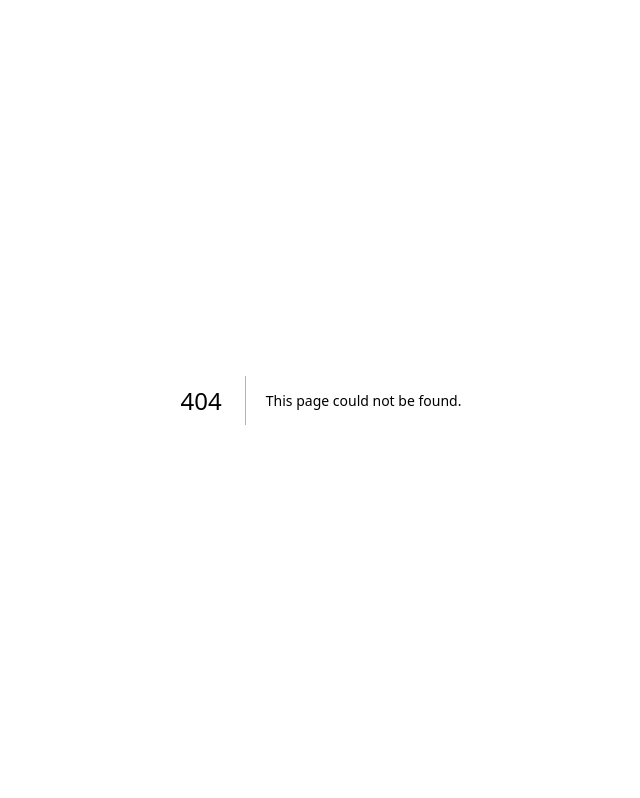
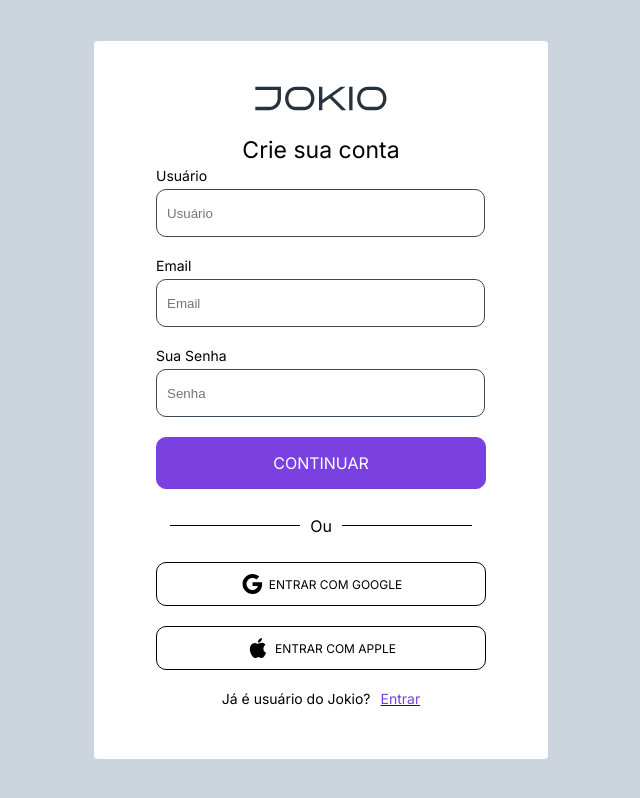
Before and after one commit to meme-facts/jokio-web, a Next.js app: page /register in a window 1280 px wide. Before the commit this address had no page. Shown: the whole page, without its empty margins (319-959 px from the left). Built offline with nearby package versions, Linux system fonts and the light colour scheme.

Commit message:
feat: create signup page

```diff
--- a/src/components/flex/Stacks.tsx
+++ b/src/components/flex/Stacks.tsx
@@ -13,6 +13,7 @@ export const Div = styled.div<IDiv>`
         [name]: props[name as keyof IDiv],
       };
     })};
+
 `;
 
 function HStack({ children, ...props }: PropsWithChildren<IDiv>) {
--- a/src/components/form/Button/index.tsx
+++ b/src/components/form/Button/index.tsx
@@ -59,7 +59,7 @@ export function Button({
                 icon={rightIcon}
               />
             )}
-            <P1>{children}</P1>
+            <P>{children}</P>
           </HStack>
         </StyledButton>
       );
--- /dev/null
+++ b/src/hooks/requests/useMutationSignup.ts
@@ -0,0 +1,11 @@
+import { useMutation, UseMutationResult, useQueryClient } from "react-query";
+import { signup } from "../../requests/signup";
+
+export function useSignupMutation() {
+  const queryClient = useQueryClient();
+  return useMutation(signup, {
+    onSuccess: () => {
+      queryClient.invalidateQueries("signup");
+    },
+  });
+}
--- a/src/pages/index.tsx
+++ b/src/pages/index.tsx
@@ -38,7 +38,7 @@ function SignIn() {
           <Image src="/JOKIO.svg" alt="me" width="132" height="50" />
           <H5>Login</H5>
         </VStack>
-        <VStack alignItems="center" justifyContent="center" gap="30px">
+        <VStack alignItems="center" justifyContent="center" gap="20px">
           <Input
             label="Usuário"
             placeholder="Usuário"
@@ -86,7 +86,7 @@ function SignIn() {
           </Button>
           <HStack alignItems="center" justifyContent="center" gap="10px">
             <P1>Primeira vez no Jokio?</P1>{" "}
-            <Link href="./app">
+            <Link href={'/register'} >
               <P1 color="#7A41E0">Crie sua conta</P1>
             </Link>
           </HStack>
--- /dev/null
+++ b/src/pages/register/index.tsx
@@ -0,0 +1,105 @@
+import { Button } from "@components/form/Button";
+import { Input } from "@components/form/Input";
+import Link from "next/link";
+import router from "next/router";
+import { useCallback, useState } from "react";
+import { useForm } from "react-hook-form";
+import { useSignupMutation } from "../../hooks/requests/useMutationSignup";
+import { ISignup } from "../../requests/signup";
+import { Container, Content } from "../styles";
+import { P1 } from "@components/text/Paragraph";
+import { H5 } from "@components/text/Heading";
+import Image from "next/image";
+import InlineText from "@components/text/InlineText";
+import { HStack, VStack } from "@components/flex/Stacks";
+import { useAuthorization } from "../../hooks/store/useAuthorization";
+import GoogleIcon from "@mui/icons-material/Google";
+import AppleIcon from "@mui/icons-material/Apple";
+
+
+const Signup = () => {
+    const { register, handleSubmit, control } = useForm<ISignup>();
+    const { mutateAsync: signup, isLoading } = useSignupMutation();
+    const { setUser } = useAuthorization();
+    const [error, setError] = useState(false);
+    const handleSubmitSignup = useCallback(async (data: ISignup) => {
+        try {
+            const response = await signup(data);
+            setUser(response);
+            router.push("./app");
+        } catch (err) {
+            setError(true);
+        }
+    }, []);
+    return (
+        <Container>
+            <Content>
+                <VStack alignItems="center" justifyContent="center" gap="10px">
+                    <Image src="/JOKIO.svg" alt="me" width="132" height="50" />
+                    <H5>Crie sua conta</H5>
+                </VStack>
+                <VStack alignItems="center" justifyContent="center" gap="20px">
+                    <Input
+                        label="Usuário"
+                        placeholder="Usuário"
+                        control={control}
+                        register={register("nickname")}
+                    />
+                    <Input
+                        label="Email"
+                        placeholder="Email"
+                        control={control}
+                        register={register("email")}
+                    />
+                    <Input
+                        type="password"
+                        label="Sua Senha"
+                        placeholder="Senha"
+                        control={control}
+                        register={register("password")}
+                    />
+                    {error && <P1 color="red">Wrong user or password</P1>}
+                    <Button
+                        width="330px"
+                        size="lg"
+                        borderRadius="10px"
+                        disabled={isLoading}
+                        onClick={handleSubmit(handleSubmitSignup)}
+                    >
+                        CONTINUAR
+                    </Button>
+                    <InlineText>Ou</InlineText>
+                    <Button
+                        background="transparent"
+                        width="330px"
+                        height="44px"
+                        borderRadius="10px"
+                        borderColor="#000"
+                        color="#000"
+                        rightIcon={GoogleIcon}
+                    >
+                        ENTRAR COM GOOGLE
+                    </Button>
+                    <Button
+                        background="transparent"
+                        width="330px"
+                        borderRadius="10px"
+                        borderColor="#000"
+                        color="#000"
+                        rightIcon={AppleIcon}
+                    >
+                        ENTRAR COM APPLE
+                    </Button>
+                    <HStack alignItems="center" justifyContent="center" marginBottom={20} gap="10px">
+                        <P1>Já é usuário do Jokio?</P1>{" "}
+                        <Link href={'./'} >
+                            <P1 color="#7A41E0">Entrar</P1>
+                        </Link>
+                    </HStack>
+                </VStack>
+            </Content>
+        </Container>
+    );
+}
+
+export default Signup;
--- /dev/null
+++ b/src/requests/signup.ts
@@ -0,0 +1,14 @@
+import { JokioBackend } from "../services/api";
+
+export interface ISignup {
+  full_name: string;
+  nickname: string;
+  email: string;
+  password: string;
+}
+
+export async function signup({ full_name, nickname, email, password }: ISignup) {
+  const { data } = await JokioBackend.post("/users", { full_name, nickname, email, password });
+
+  return data;
+}
```
Also changed, not shown: 2 other files (tests, documents, lock files or other folders).
